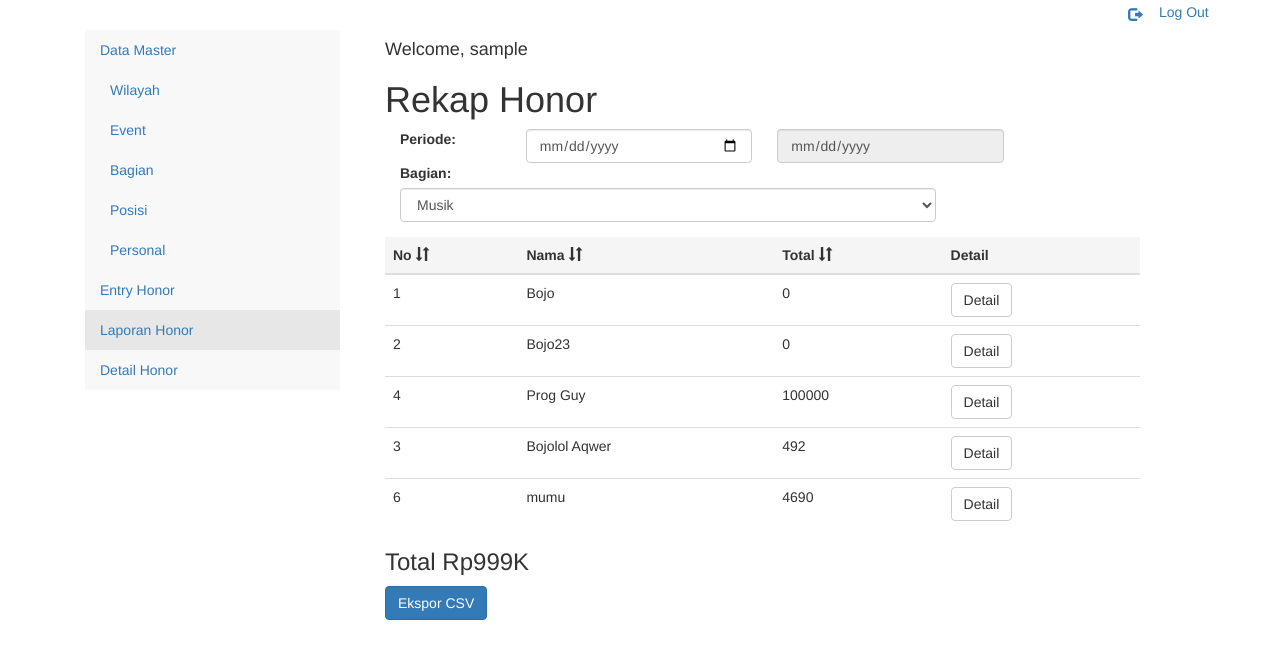
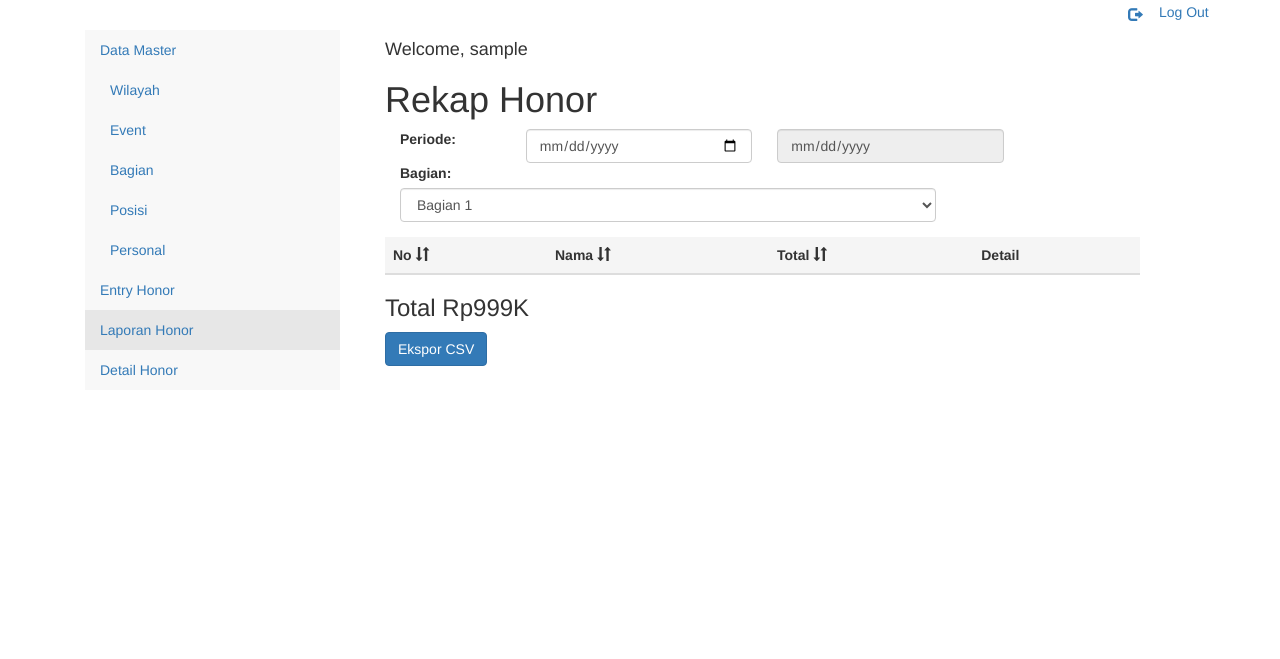
Before and after one commit to GraceMelody/event-organizer, a PHP site: page /laporan-honor.php in a window 1280 px wide. Shown: the part 137-796 px from the top of the page. Run offline with PHP 8.4, Linux system fonts and the light colour scheme; the visitor is signed in with stand-in values (Sample User, id 1); data comes from the database, SQL or seed files in the repository; a stand-in replaces the project's code that opens the database connection; lists and menus that the app fills with data are empty; some libraries are stand-ins or nearby versions.

Commit message:
Laporan Honor: range select

```diff
--- a/laporan-honor.php
+++ b/laporan-honor.php
@@ -29,9 +29,9 @@
 
   function populateTable() {
     require('db.php');
-    $query = "SELECT id, personal.nama, SUM(gaji) FROM honor INNER JOIN personal ON id_personal=personal.nip GROUP BY id_personal";
+    $query = "SELECT id, personal.nama, SUM(gaji) FROM honor INNER JOIN personal ON id_personal=personal.nip WHERE DATE(tanggal_event) BETWEEN DATE(?) AND DATE(?) GROUP BY id_personal";
     $stmt = $db->prepare($query) or show_error_dialog($db->error);
-
+    $stmt->bind_param('ss', $_GET['begin_date'], $_GET['end_date']);
     $stmt->execute();
     $stmt->bind_result($id, $nama, $total_gaji);
 
@@ -71,6 +71,22 @@
       ?>
 
       <option value="<?php echo $id ?>"><?php echo $nama_wilayah ?></option>
+
+      <?php
+    }
+  }
+
+  function populateOptionBagian() {
+    require('db.php');
+    $query = "SELECT id, nama FROM bagian WHERE aktif = 1";
+    $stmt = $db->prepare($query) or show_error_dialog($db->error);
+    $stmt->execute();
+    $stmt->bind_result($id, $nama_bagian);
+
+    while ($stmt->fetch()) {
+      ?>
+
+      <option value="<?php echo $id ?>"><?php echo $nama_bagian ?></option>
 
       <?php
     }
@@ -131,7 +147,7 @@
           <div class="form-group col-xs-9">
             <label for="sel1">Bagian:</label>
             <select class="form-control" id="wilayah">
-              <option>Musik</option>
+              <?php populateOptionBagian() ?>
             </select>
         </div>
         <div class="table-container">
```
